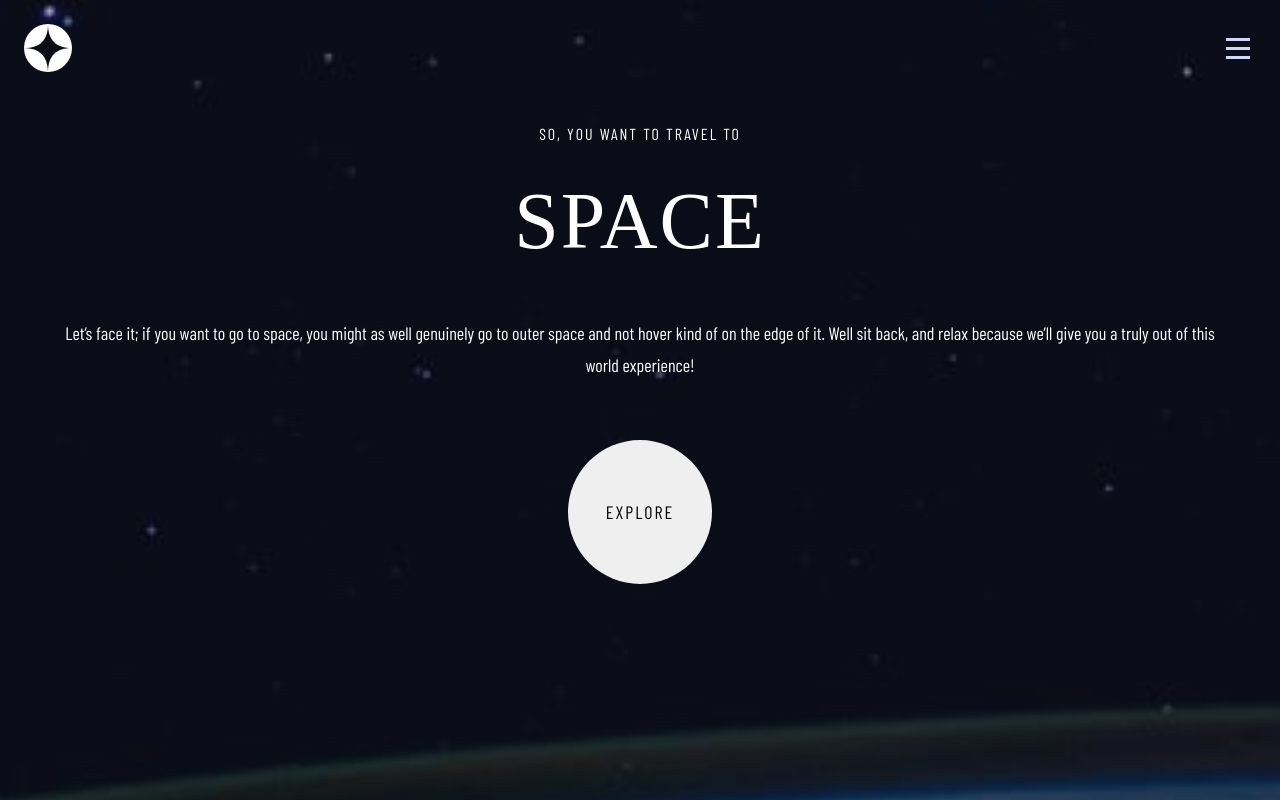
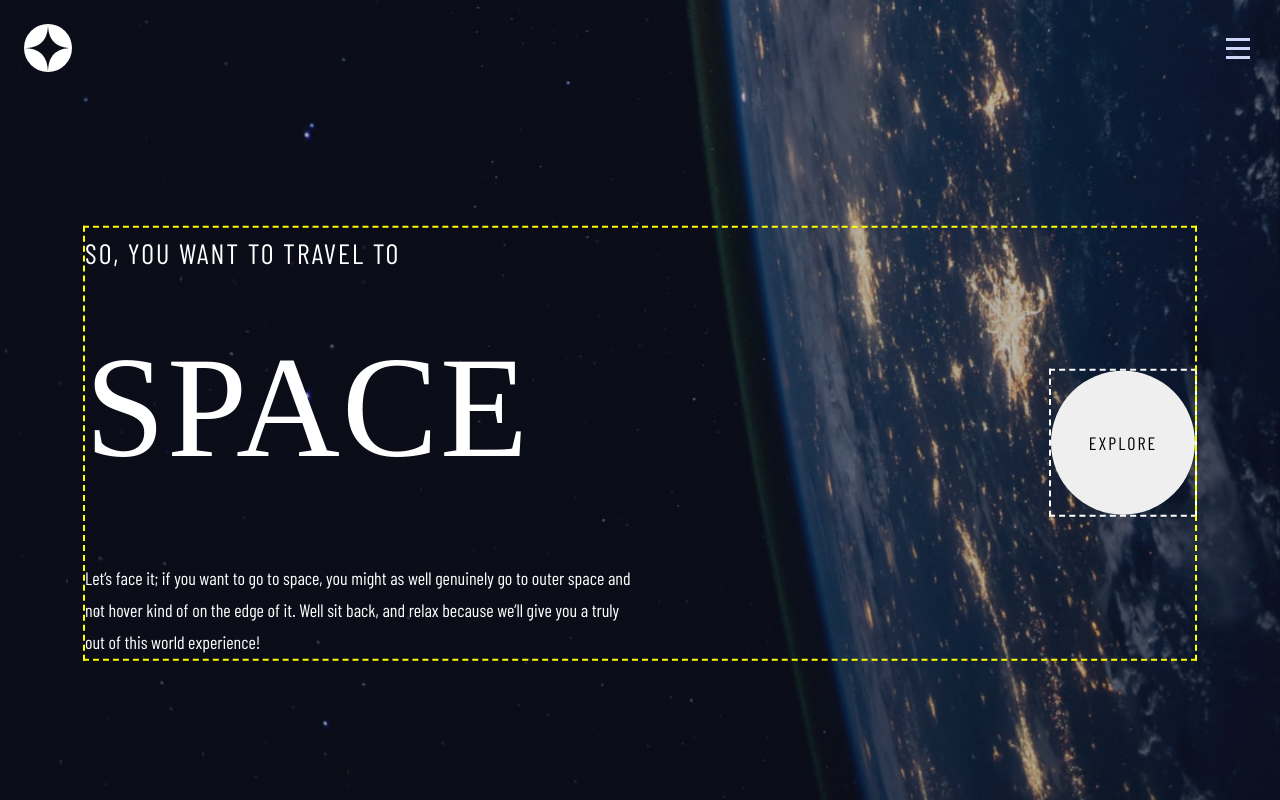
Before and after one commit to noelortiz21/space-tourism-multi-page-website, a plain HTML site: page starter-code/index.html in a window 1280 px wide. Drawn offline with nearby package versions, Linux system fonts and the light colour scheme; a web font is replaced by a local one.

Commit message:
worked on the desktop home screen

```diff
--- a/starter-code/home.css
+++ b/starter-code/home.css
@@ -107,16 +107,21 @@ body{
     color: var(--white);
     font-size: var(--fs-preset-5-mobile);
     line-height: 1.8;
+    padding: var(--spc-300);
 
-    padding: var(--spc-300);
+    @media (min-width: 1024px){
+    background-image: url('./assets/home/background-home-desktop.jpg');
+    }
+
 }
 
-
+/*
 .nav-card-wrapper{
 	display: grid;
 	grid-template-rows: 1fr 1fr;
 
 }
+*/
 
  .nav-wrapper{
 	 display: flex;
@@ -160,6 +165,39 @@ body{
  .card-wrapper{
 	 display: grid;
 	 grid-template-rows: 1fr 1fr;
+	 max-width: min(512px, 100%);
+	 margin-inline: auto;
+	 outline: 2px dashed yellow;
+
+	 @media (min-width: 1024px){
+		 grid-template-columns: 1fr 1fr;
+		 grid-template-rows: 1fr;
+		 max-width: min(1110px, 100%);
+		 transform: translateY(25%);
+
+		 & .card{
+			 text-align: left;
+			 grid-column: 1 / 2;
+		 }
+
+		 & .card .card--title{
+			 font-family: "Barlow Condensed";
+			 font-size: var(--fs-preset-5-desktop);
+		 }
+
+		 & .card span{
+			 font-family: "Bellefair";
+			 font-size: var(--fs-preset-1-desktop);
+		 }
+
+		 & div:last-child {
+			 grid-column: 2 / 3;
+			 grid-row: auto;
+			 outline: 2px dashed white;
+			 margin-left: auto;
+			 margin-block: auto;
+		 }
+	 }
  }
 
 .card{
@@ -210,3 +248,7 @@ body{
 	letter-spacing: .125rem;
 	display:inline-block;
 }
+
+.wrapper{
+
+}
--- a/starter-code/index.html
+++ b/starter-code/index.html
@@ -15,7 +15,7 @@
 </head>
 <body class="overlay-homepage">
 
-	<div >
+	<div class="wrapper">
 		<header>
 			<nav class="nav-wrapper">
 			  <img src="./assets/shared/logo.svg" alt="">
@@ -43,7 +43,7 @@
 			  </p>
 
 			</div>
-			  <button>Explore</button>
+			  <div><button class="explore-btn">Explore</button></div>
 		</main>
 	</div>
 
```
